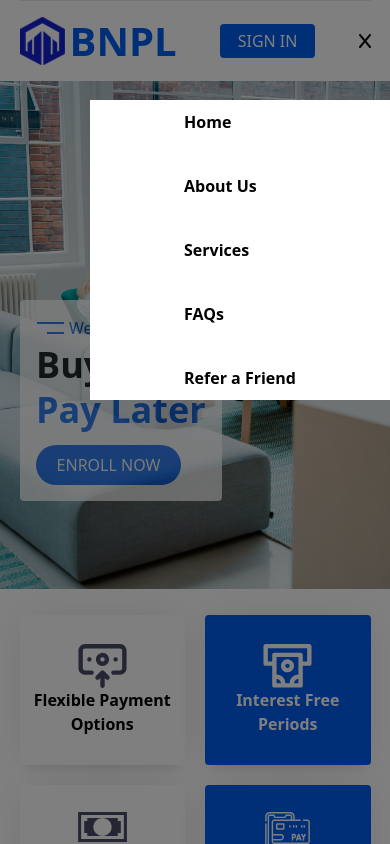
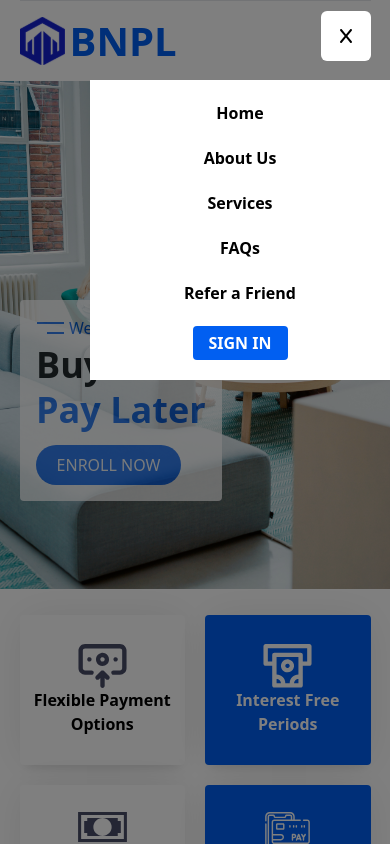
Before and after one commit to GENESIS2540/Fintech, a React (Create React App) app: page / in a window 390 px wide. Both pictures are taken after a click on the button 363 px from the left and 41 px from the top of the page. Shown: the top 844 px of the page. Built offline with nearby package versions, Linux system fonts and the light colour scheme.

Commit message:
added a toggle button

```diff
--- a/src/pages/landing/components/navbar/Navbar.jsx
+++ b/src/pages/landing/components/navbar/Navbar.jsx
@@ -56,12 +56,12 @@ const Navbar = ({ handleButtonClick }) => {
           </p>
         </div>
         <div
-        className={`${
-          toggle ? "fixed md:hidden inset-0 bg-black opacity-50 z-[99]" : ""
-        }`}
-        onClick={handleToggle}
-      ></div>
-        <ul className="nav-bar-items md:flex grid absolute w-[300px] h-[300px] bg-white right-0 mx-auto z-[999] top-[100px] items-center justify-center gap-[20px] font-semibold">
+          className={`${
+            toggle ? "fixed md:hidden inset-0 bg-black opacity-50 z-[99]" : ""
+          }`}
+          onClick={handleToggle}
+        ></div>
+        <ul className={`nav-bar-items grid md:flex text-center items-center justify-center gap-[20px] font-semibold py-[20px] absolute md:fixed transition-all duration-500 ease-in-out ${toggle ? "w-[300px] h-[300px] bg-white right-0 mx-auto z-[999] top-[80px] " : "w-[0] h-[300px] hidden"}`}>
           <li onClick={() => handleButtonClick("landingPage")}>Home</li>
           <li>
             <Link to="about" smooth={true} duration={500}>
@@ -83,8 +83,16 @@ const Navbar = ({ handleButtonClick }) => {
               Refer a Friend
             </Link>
           </li>
+          <div className="self-center md:hidden">
+            <button
+              onClick={() => handleButtonClick("login")}
+              className="bg-[#015FF1] text-white rounded w-[95px] uppercase h-[34px] hover:bg-transparent hover:border border-[#015FF1] hover:text-black transition-background duration-150"
+            >
+              Sign in
+            </button>
+          </div>
         </ul>
-        <div className="self-center">
+        <div className="self-center md:block hidden">
           <button
             onClick={() => handleButtonClick("login")}
             className="bg-[#015FF1] text-white rounded w-[95px] uppercase h-[34px] hover:bg-transparent hover:border border-[#015FF1] hover:text-black transition-background duration-150"
@@ -92,7 +100,7 @@ const Navbar = ({ handleButtonClick }) => {
             Sign in
           </button>
         </div>
-        <button onClick={handleToggle} className="z-20">
+        <button onClick={handleToggle} className="z-[999] bg-white rounded-md h-[50px] w-[50px] md:hidden ">
           {toggle ? (
             <FontAwesomeIcon icon={faX} />
           ) : (
```
